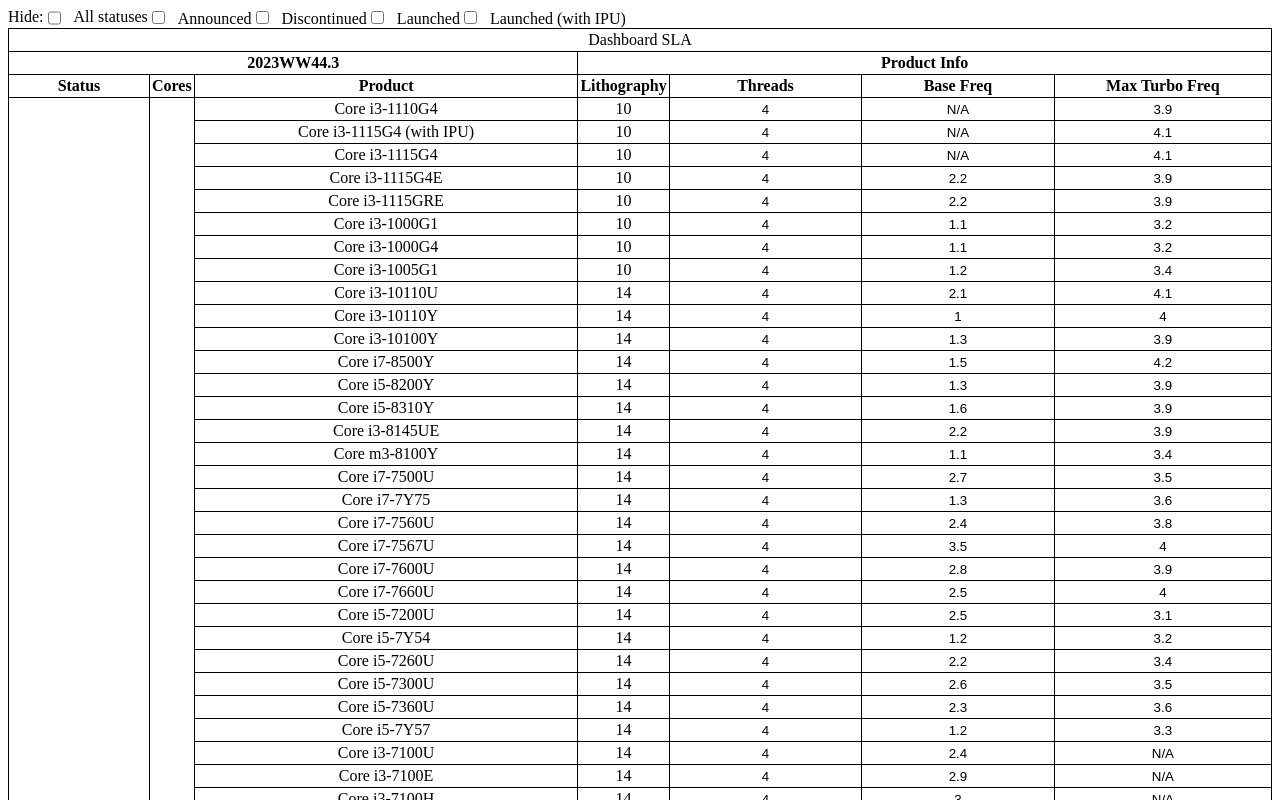
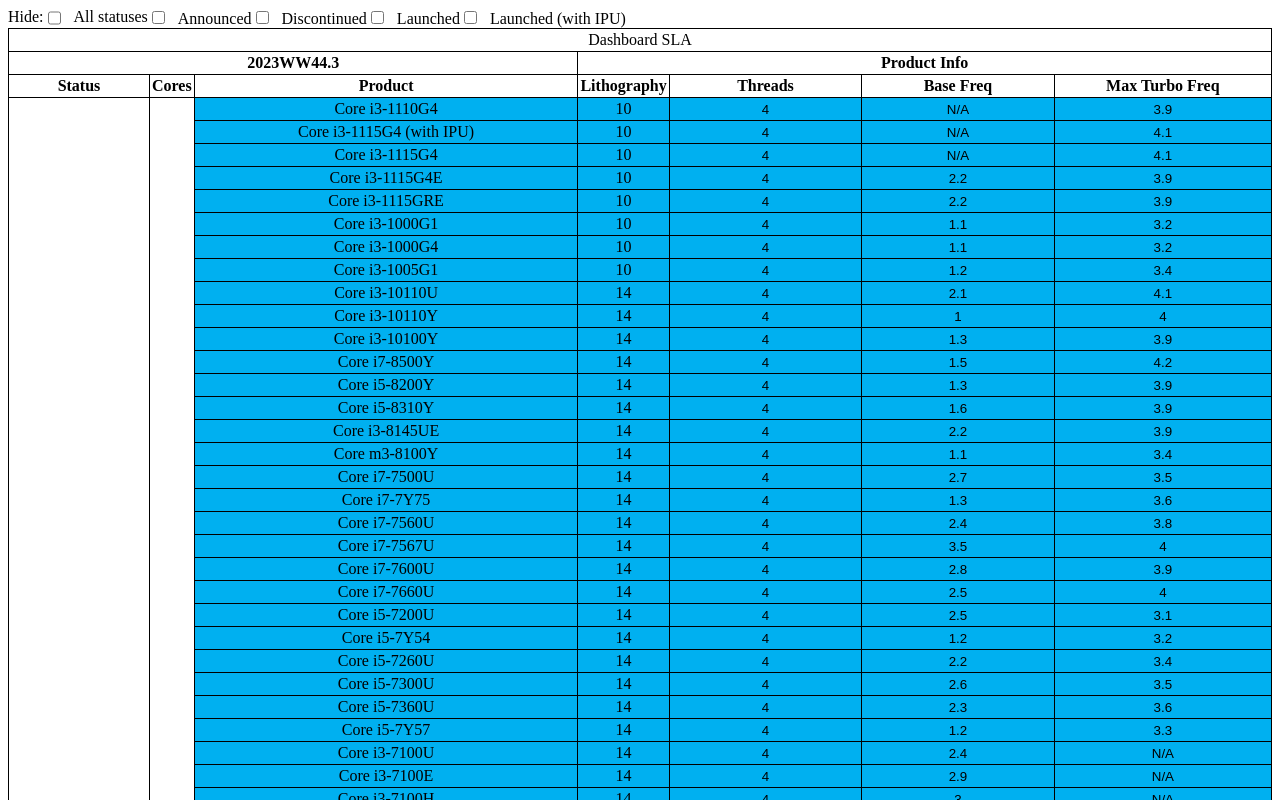
Before and after one commit to Rhythm-agrawal/dashboard-sla, a Vue app: page / in a window 1280 px wide. Shown: the top 800 px of the page. Built offline with nearby package versions, Linux system fonts and the light colour scheme.

Commit message:
Add product status-based styling for visual interpretation

```diff
--- a/src/components/Dashboard.vue
+++ b/src/components/Dashboard.vue
@@ -71,9 +71,12 @@
               </TableTd>
             </TableTr>
 
-            <TableTr v-for="(v, k) in data[cores]">
+            <TableTr
+              v-for="(v, k) in data[cores]"
+              :class="getStatusClass(status)"
+            >
               <!-- product -->
-              <TableTd class="productColumn">{{ v.Product }}</TableTd>
+              <TableTd :class="getStatusClass(status)">{{ v.Product }}</TableTd>
 
               <!-- Lithography -->
               <TableTd>{{ v.Lithography }}</TableTd>
@@ -185,6 +188,17 @@
       };
     });
 
+    const getStatusClass = (status) => {
+      const formattedStatus = status
+        ? status
+            .toLowerCase()
+            .split(" ")
+            .join("_")
+            .replace(/[^a-z]/gi, "")
+        : "";
+      return formattedStatus || "default";
+    };
+
     /***** METHODS *****/
     const setCurrentPage = (page) => (currentPage.value = page);
     const hideShowALLstatus = () => {
@@ -222,6 +236,7 @@
       productDataBystatus,
       setCurrentPage,
       calstatusRowspan,
+      getStatusClass,
     };
   },
 };
@@ -357,6 +372,37 @@
   border: 1px solid black;
 }
 
+/* CSS variables */
+:root {
+  --announced-bg: green;
+  --launched-bg: #00b0f0;
+  --launchedwithipu-bg: yellow;
+  --discontinued-bg: red;
+  --default-bg: #ccc;
+}
+
+/* Styling based on CSS variables */
+.announced {
+  width: 1%;
+  background-color: var(--announced-bg);
+}
+.launched {
+  width: 1%;
+  background-color: var(--launched-bg);
+}
+.launchedwithipu {
+  width: 1%;
+  background-color: var(--launchedwithipu-bg);
+}
+.discontinued {
+  width: 1%;
+  background-color: var(--discontinued-bg);
+}
+.default {
+  width: 1%;
+  background-color: var(--default-bg);
+}
+
 .reference {
   width: 1%;
   background-color: #00b0f0;
```
